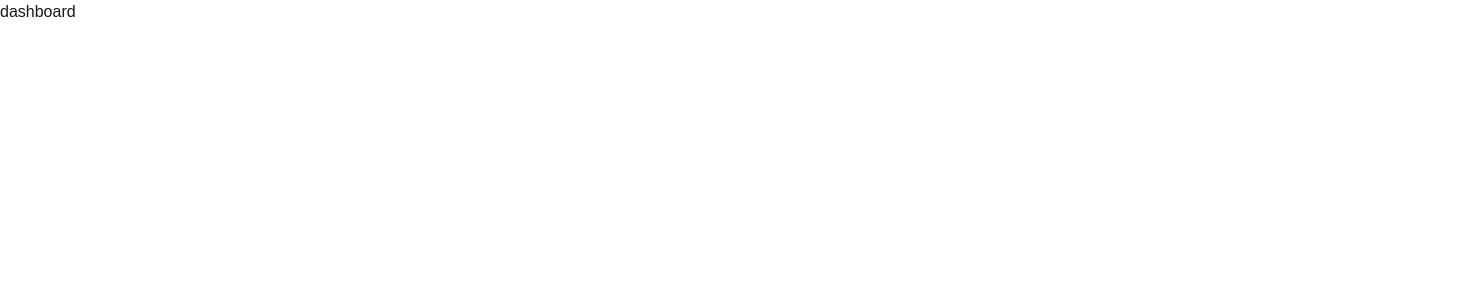
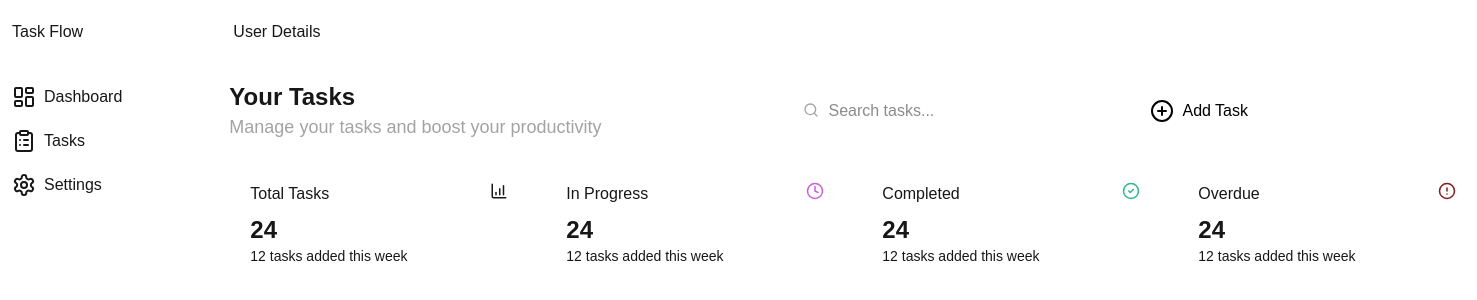
Before and after one commit to Rite2Whiff/task-management-app, a Next.js app in the folder client/: page /dashboard in a window 1280 px wide. Shown: the top 300 px of the page, 1477 px wide, since content can reach past the window. Built offline with nearby package versions, Linux system fonts and the light colour scheme.

Commit message:
add Sidebar and TaskSummary components

```diff
--- /dev/null
+++ b/client/Components/Sidebar.tsx
@@ -0,0 +1,29 @@
+import Link from "next/link";
+import { LayoutDashboard, Settings, ClipboardList } from "lucide-react";
+export default function Sidebar() {
+  return (
+    <div className="w-1/6  border-r-1 border-white/10">
+      <h2 className="border-b-1 border-white/10 py-5 px-3">Task Flow</h2>
+      <ul className="mt-5 px-3 flex flex-col gap-5">
+        <li className="flex gap-2">
+          <span>
+            <LayoutDashboard />
+          </span>
+          <Link href={"#"}>Dashboard</Link>
+        </li>
+        <li className="flex gap-2">
+          <span>
+            <ClipboardList />
+          </span>
+          <Link href={"#"}>Tasks</Link>
+        </li>
+        <li className="flex gap-2">
+          <span>
+            <Settings />
+          </span>
+          <Link href={"#"}>Settings</Link>
+        </li>
+      </ul>
+    </div>
+  );
+}
--- /dev/null
+++ b/client/Components/TaskSummary.tsx
@@ -0,0 +1,24 @@
+import { TaskSummaryValues } from "@/types";
+
+export default function TaskSummary({
+  title,
+  info,
+  tasksNumber,
+  icon: Icon,
+  classname,
+}: TaskSummaryValues) {
+  return (
+    <div className="border p-5 border-white/10 rounded-lg min-w-[300px] flex flex-col gap-2">
+      <div className="flex justify-between">
+        <h3 className="text-md">{title}</h3>
+        <span>
+          <Icon size={18} className={classname} />
+        </span>
+      </div>
+      <div>
+        <p className="text-2xl font-bold">{tasksNumber}</p>
+        <p className="text-sm">{info}</p>
+      </div>
+    </div>
+  );
+}
--- /dev/null
+++ b/client/Components/TasksDashboard.tsx
@@ -0,0 +1,79 @@
+import {
+  Funnel,
+  CirclePlus,
+  Search,
+  ChartColumnIncreasing,
+  Clock,
+  CircleCheck,
+  CircleAlert,
+} from "lucide-react";
+import TaskSummary from "./TaskSummary";
+
+export default function TasksDashboard() {
+  return (
+    <div className="w-5/6 ">
+      <header className="border-b-1 border-white/10 p-5">User Details</header>
+      <div className="p-4 flex flex-col gap-y-5">
+        <div className="flex justify-between">
+          <div>
+            <h2 className="text-2xl font-semibold">Your Tasks</h2>
+            <p className="text-lg text-[#a3a3a3]">
+              Manage your tasks and boost your productivity
+            </p>
+          </div>
+          <div className="flex items-center gap-3">
+            <div className="relative">
+              <span className="absolute top-3 left-2">
+                <Search size={16} color="#a3a3a3" />
+              </span>
+              <input
+                type="text"
+                id="tasks"
+                placeholder="Search tasks..."
+                className="border border-white/10 px-8 py-2 rounded-lg"
+              />
+            </div>
+            <button className="border border-white/10 p-2 rounded-lg cursor-pointer">
+              <Funnel color="#fff" />
+            </button>
+            <button className="bg-white px-4 py-2 rounded-lg text-black flex gap-2 cursor-pointer">
+              <span>
+                <CirclePlus />
+              </span>
+              Add Task
+            </button>
+          </div>
+        </div>
+        <div className="flex gap-4">
+          <TaskSummary
+            icon={ChartColumnIncreasing}
+            title="Total Tasks"
+            tasksNumber={24}
+            info="12 tasks added this week"
+          />
+          <TaskSummary
+            icon={Clock}
+            title="In Progress"
+            tasksNumber={24}
+            classname="text-[#cc5fd9]"
+            info="12 tasks added this week"
+          />
+          <TaskSummary
+            icon={CircleCheck}
+            title="Completed"
+            tasksNumber={24}
+            classname="text-[#2eb88a]"
+            info="12 tasks added this week"
+          />
+          <TaskSummary
+            icon={CircleAlert}
+            title="Overdue"
+            tasksNumber={24}
+            classname="text-[#7f1d1d]"
+            info="12 tasks added this week"
+          />
+        </div>
+      </div>
+    </div>
+  );
+}
--- /dev/null
+++ b/client/app/dashboard/layout.tsx
@@ -0,0 +1,11 @@
+import Sidebar from "@/Components/Sidebar";
+import TasksDashboard from "@/Components/TasksDashboard";
+
+export default function DashboardLayout() {
+  return (
+    <main className="flex min-h-screen">
+      <Sidebar />
+      <TasksDashboard />
+    </main>
+  );
+}
--- a/client/app/dashboard/page.tsx
+++ b/client/app/dashboard/page.tsx
@@ -1,3 +1,3 @@
 export default function Dashboard() {
-  return <div>dashboard</div>;
+  return <h2>Dashboard Component</h2>;
 }
--- a/client/package.json
+++ b/client/package.json
@@ -10,6 +10,7 @@
   },
   "dependencies": {
     "axios": "^1.9.0",
+    "lucide-react": "^0.507.0",
     "next": "15.3.1",
     "react": "^19.0.0",
     "react-dom": "^19.0.0",
```
Also changed, not shown: client/types.ts (+9 -0 lines), 1 other file (tests, documents, lock files or other folders).
